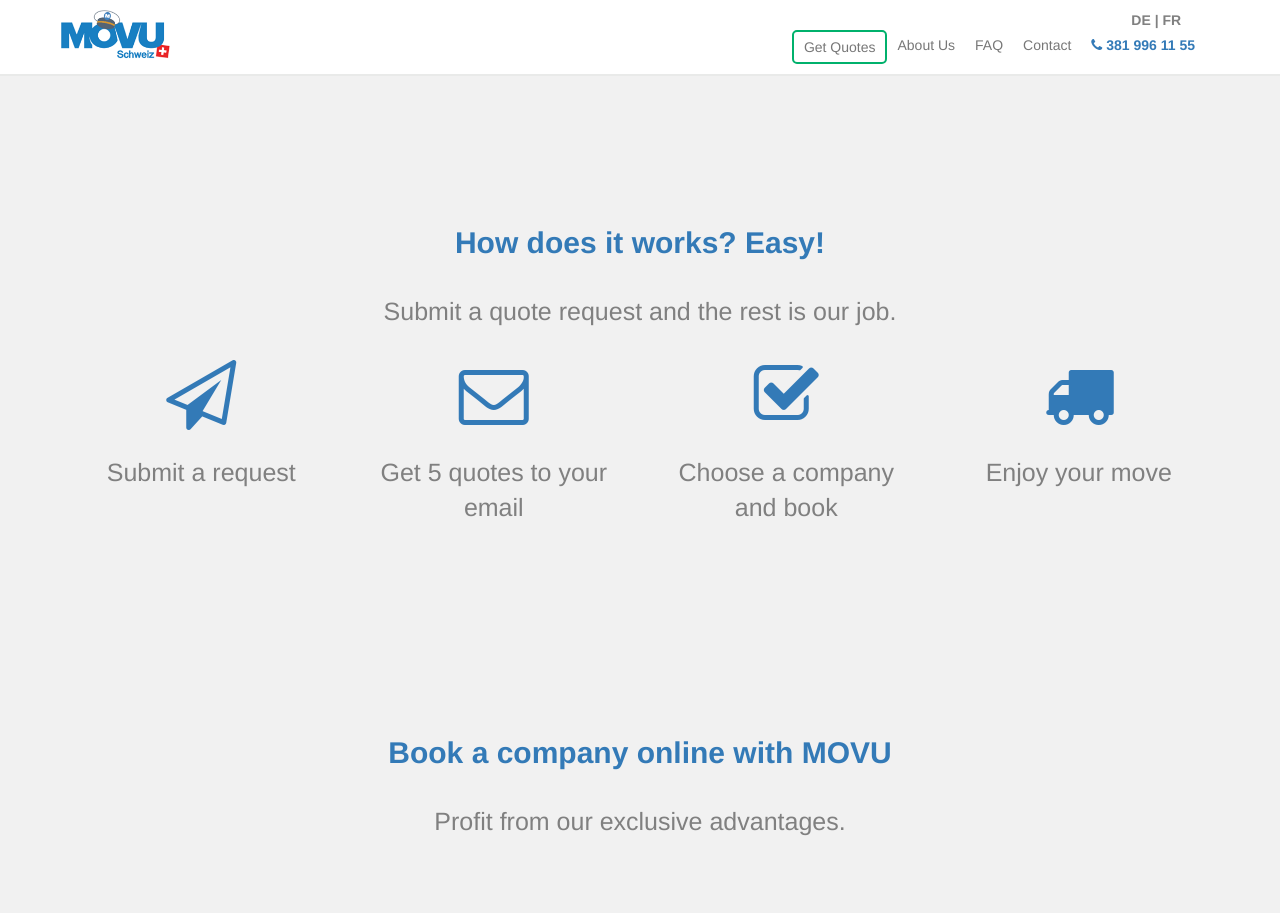
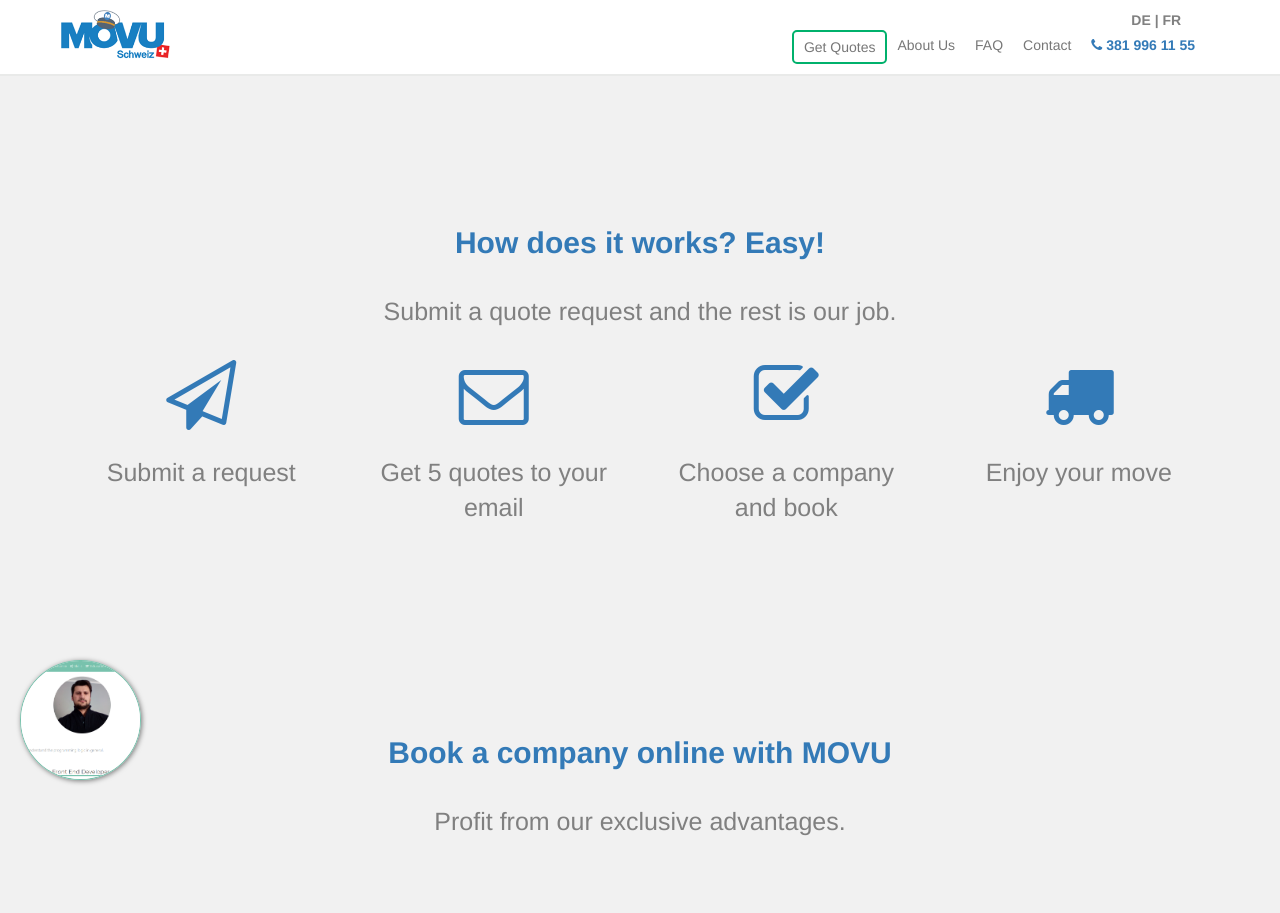
Before and after one commit to MarkoTON/MarkoMOVU.github.io, a plain HTML site: page index.html in a window 1280 px wide. Shown: the top 913 px of the page. Drawn offline with nearby package versions, Linux system fonts and the light colour scheme.

Commit message:
Back to cv

```diff
--- a/css/style.css
+++ b/css/style.css
@@ -275,6 +275,22 @@ footer .pay li {
   display: inline-block;
 }
 
+
+.backToCV {
+  position: fixed;
+  left: 0;
+  bottom: 0;
+  margin: 20px;
+}
+.backToCV img {
+  width: 20%;
+  border: 1px solid #78C2AD;
+  border-radius: 50%;
+  box-shadow: 1px 1px 5px rgba(0, 0, 0, 0.5);
+}
+
+
+
 /*=========  Media  =============*/
 
 @media screen and (min-width: 360px) {
--- a/index.html
+++ b/index.html
@@ -307,6 +307,12 @@
 		</div><!--  container-fluid -->
 	</footer>
 
+	<div class="backToCV">
+		<a href="https://markoton.github.io/MarkoTON-Resume.github.io/" target="_blank">
+			<img src="images/resume.png" alt="Resume" class="rounded-square">
+		</a>
+	</div>
+
 	<!-- jQuery,Bootstrap core JS -->
 	<script type="text/javascript" src="https://ajax.googleapis.com/ajax/libs/jquery/1.7.0/jquery.min.js"></script>
 	<script src="js/jquery.js"></script>
```
